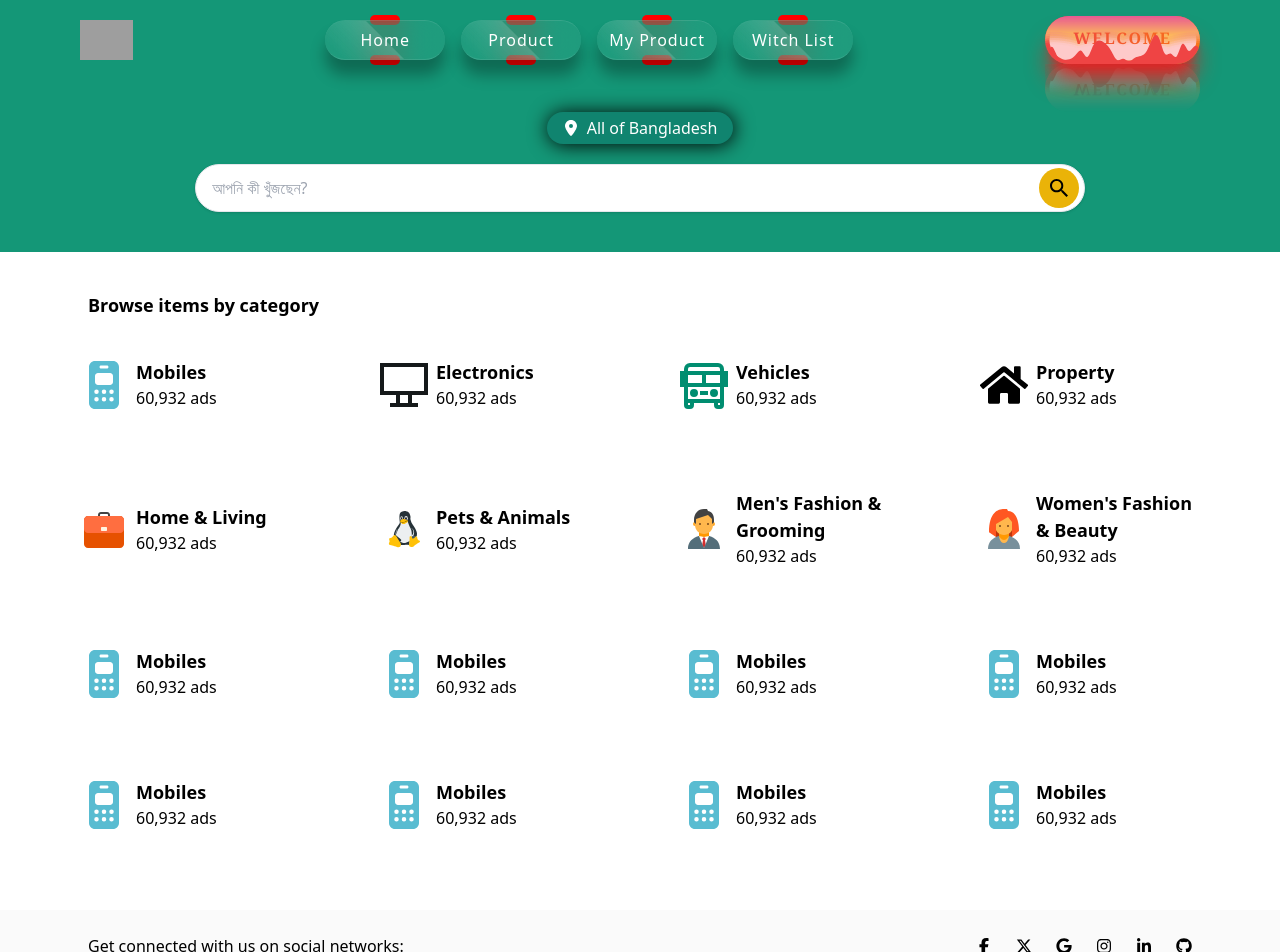
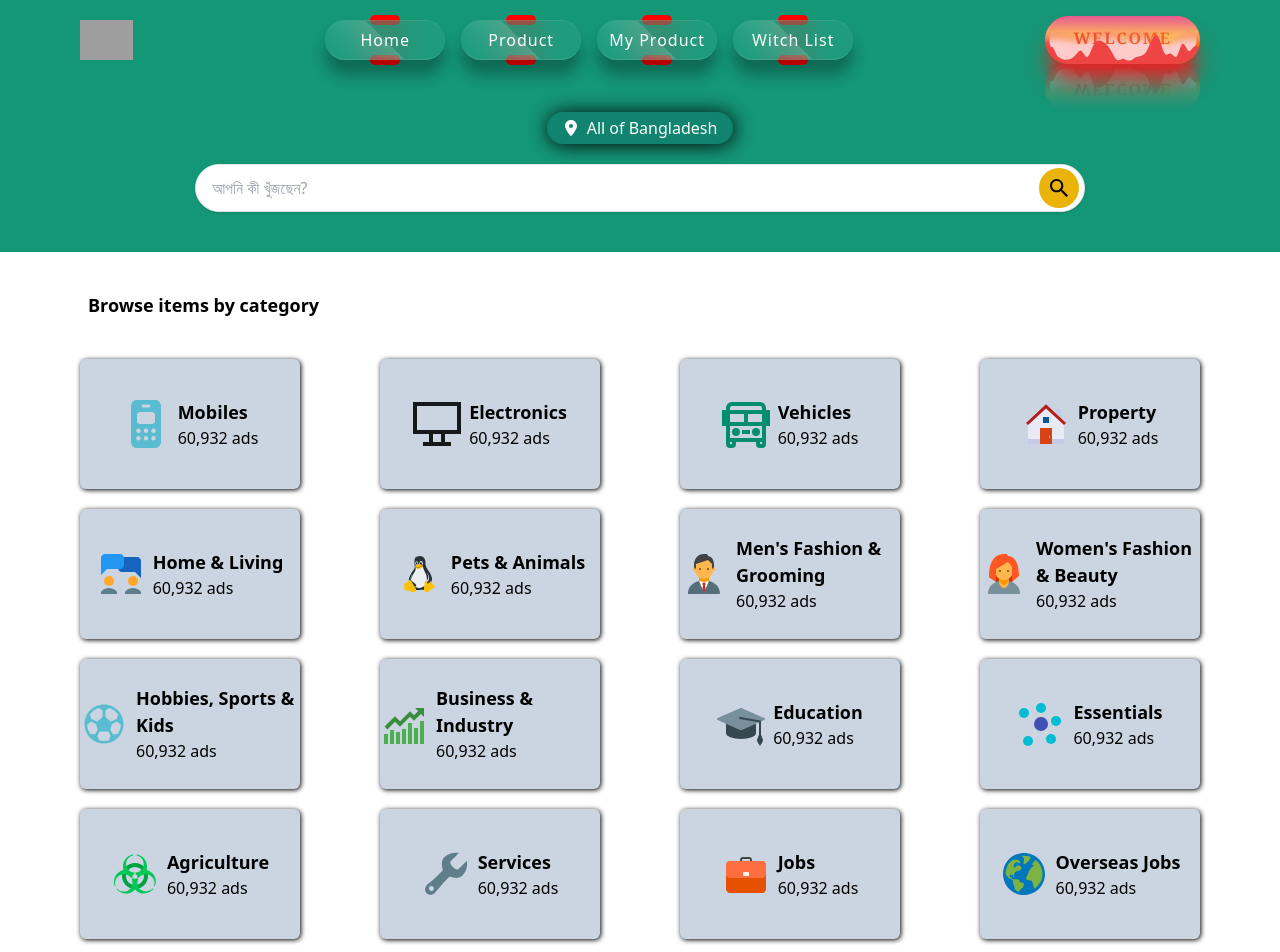
Before and after one commit to sujon-258549/bicroy.com-2, a Next.js app: page / in a window 1280 px wide. Shown: the top 952 px of the page. Built offline with nearby package versions, Linux system fonts and the light colour scheme; grey boxes are pictures that could not be loaded.

Commit message:
card category

```diff
--- a/src/components/Home/Product.tsx
+++ b/src/components/Home/Product.tsx
@@ -1,17 +1,19 @@
 import React from 'react'
 import { FaHome } from 'react-icons/fa'
 import { FaMobileRetro } from 'react-icons/fa6'
-import { FcBriefcase, FcBusinessman, FcBusinesswoman, FcLinux } from 'react-icons/fc'
+import { FcBiohazard, FcBriefcase, FcBullish, FcBusinessman, FcBusinesswoman, FcCollaboration, FcGlobe, FcGraduationCap, FcHome, FcLinux, FcMindMap, FcSupport } from 'react-icons/fc'
 import { GrBus, GrMonitor } from 'react-icons/gr'
+import { IoIosFootball } from 'react-icons/io'
+import './product.css'
 
 const Product = () => {
     return (
         <div className='max-w-6xl mx-auto px-4'>
             <h4 className='text-[18px] font-semibold py-5 md:py-10 ml-2'>Browse items by category</h4>
-            <div className='grid grid-cols-2 md:grid-cols-3 lg:grid-cols-4 gap-5 md:gap-20 pb-10 md:pb-20'>
-                <div className='flex items-center gap-2'>
+            <div className='grid grid-cols-2  md:grid-cols-3 lg:grid-cols-4 gap-5 md:gap-x-20 pb-10 md:pb-20'>
+                <div className='flex card-hover items-center gap-2 bg-slate-300 justify-center py-8 rounded-md ' style={{boxShadow:'1px 1px 5px #000'}}>
                     <div>
-                        <FaMobileRetro className='text-5xl text-[#59BCD1]'></FaMobileRetro>
+                        <FaMobileRetro className='text-4xl md:text-5xl text-[#59BCD1]'></FaMobileRetro>
                     </div>
                     <div>
                         <h4 className='text-[18px] font-semibold'>Mobiles
@@ -19,9 +21,9 @@ const Product = () => {
                         <p className='text-[16px]'> 60,932 ads</p>
                     </div>
                 </div>
-                <div className='flex items-center gap-2'>
+               <div className='flex items-center gap-2 h-[130px]  card-hover bg-slate-300 justify-center py-8 rounded-md ' style={{boxShadow:'1px 1px 5px #000'}}>
                     <div>
-                        <GrMonitor className='text-5xl text-[#15191a]'></GrMonitor>
+                        <GrMonitor className='text-4xl md:text-5xl text-[#15191a]'></GrMonitor>
                     </div>
                     <div>
                         <h4 className='text-[18px] font-semibold'>Electronics
@@ -29,9 +31,9 @@ const Product = () => {
                         <p className='text-[16px]'> 60,932 ads</p>
                     </div>
                 </div>
-                <div className='flex items-center gap-2'>
+               <div className='flex items-center gap-2 h-[130px] card-hover bg-slate-300 justify-center py-8 rounded-md ' style={{boxShadow:'1px 1px 5px #000'}}>
                     <div>
-                        <GrBus className='text-5xl text-[#008D70]'></GrBus>
+                        <GrBus className='text-4xl md:text-5xl text-[#008D70]'></GrBus>
                     </div>
                     <div>
                         <h4 className='text-[18px] font-semibold'>Vehicles
@@ -39,9 +41,9 @@ const Product = () => {
                         <p className='text-[16px]'> 60,932 ads</p>
                     </div>
                 </div>
-                <div className='flex items-center gap-2'>
+               <div className='flex items-center gap-2 h-[130px] card-hover bg-slate-300 justify-center py-8 rounded-md ' style={{boxShadow:'1px 1px 5px #000'}}>
                     <div>
-                        <FaHome className='text-5xl text-[##D95247]'></FaHome>
+                        <FcHome className='text-4xl md:text-5xl text-[##D95247]'></FcHome>
                     </div>
                     <div>
                         <h4 className='text-[18px] font-semibold'>Property
@@ -49,9 +51,9 @@ const Product = () => {
                         <p className='text-[16px]'> 60,932 ads</p>
                     </div>
                 </div>
-                <div className='flex items-center gap-2'>
+               <div className='flex items-center gap-2 h-[130px] card-hover bg-slate-300 justify-center py-8 rounded-md ' style={{boxShadow:'1px 1px 5px #000'}}>
                     <div>
-                        <FcBriefcase className='text-5xl text-[#59BCD1]'></FcBriefcase>
+                        <FcCollaboration className='text-4xl md:text-5xl text-[#59BCD1]'></FcCollaboration>
                     </div>
                     <div>
                         <h4 className='text-[18px] font-semibold'>Home & Living
@@ -59,9 +61,9 @@ const Product = () => {
                         <p className='text-[16px]'> 60,932 ads</p>
                     </div>
                 </div>
-                <div className='flex items-center gap-2'>
+               <div className='flex items-center gap-2 h-[130px] card-hover bg-slate-300 justify-center py-8 rounded-md ' style={{boxShadow:'1px 1px 5px #000'}}>
                     <div>
-                        <FcLinux className='text-5xl text-[#59BCD1]'></FcLinux>
+                        <FcLinux className='text-4xl md:text-5xl text-[#59BCD1]'></FcLinux>
                     </div>
                     <div>
                         <h4 className='text-[18px] font-semibold'>Pets & Animals
@@ -69,9 +71,9 @@ const Product = () => {
                         <p className='text-[16px]'> 60,932 ads</p>
                     </div>
                 </div>
-                <div className='flex items-center gap-2'>
+               <div className='flex items-center gap-2 h-[130px] card-hover bg-slate-300 justify-center py-8 rounded-md ' style={{boxShadow:'1px 1px 5px #000'}}>
                     <div>
-                        <FcBusinessman className='text-5xl text-[#59BCD1]'></FcBusinessman>
+                        <FcBusinessman className='text-4xl md:text-5xl text-[#59BCD1]'></FcBusinessman>
                     </div>
                     <div>
                         <h4 className='text-[18px] font-semibold'>Men's Fashion & Grooming
@@ -79,9 +81,9 @@ const Product = () => {
                         <p className='text-[16px]'> 60,932 ads</p>
                     </div>
                 </div>
-                <div className='flex items-center gap-2'>
+               <div className='flex items-center gap-2 h-[130px] card-hover bg-slate-300 justify-center py-8 rounded-md ' style={{boxShadow:'1px 1px 5px #000'}}>
                     <div>
-                        <FcBusinesswoman className='text-5xl text-[#59BCD1]'></FcBusinesswoman>
+                        <FcBusinesswoman className='text-4xl md:text-5xl text-[#59BCD1]'></FcBusinesswoman>
                     </div>
                     <div>
                         <h4 className='text-[18px] font-semibold'>Women's Fashion & Beauty
@@ -89,82 +91,83 @@ const Product = () => {
                         <p className='text-[16px]'> 60,932 ads</p>
                     </div>
                 </div>
-                <div className='flex items-center gap-2'>
+               <div className='flex items-center gap-2 h-[130px] card-hover bg-slate-300 justify-center py-8 rounded-md ' style={{boxShadow:'1px 1px 5px #000'}}>
                     <div>
-                        <FaMobileRetro className='text-5xl text-[#59BCD1]'></FaMobileRetro>
+                        <IoIosFootball className='text-4xl md:text-5xl text-[#59BCD1]'></IoIosFootball>
                     </div>
                     <div>
-                        <h4 className='text-[18px] font-semibold'>Mobiles
+                        <h4 className='text-[18px] font-semibold'>Hobbies, Sports & Kids
                         </h4>
                         <p className='text-[16px]'> 60,932 ads</p>
                     </div>
                 </div>
-                <div className='flex items-center gap-2'>
+               <div className='flex items-center gap-2 h-[130px] card-hover bg-slate-300 justify-center py-8 rounded-md ' style={{boxShadow:'1px 1px 5px #000'}}>
                     <div>
-                        <FaMobileRetro className='text-5xl text-[#59BCD1]'></FaMobileRetro>
+                        <FcBullish className='text-4xl md:text-5xl text-[#59BCD1]'></FcBullish>
                     </div>
                     <div>
-                        <h4 className='text-[18px] font-semibold'>Mobiles
+                        <h4 className='text-[18px] font-semibold'>Business & Industry
                         </h4>
                         <p className='text-[16px]'> 60,932 ads</p>
                     </div>
                 </div>
-                <div className='flex items-center gap-2'>
+               <div className='flex items-center gap-2 h-[130px] card-hover bg-slate-300 justify-center py-8 rounded-md ' style={{boxShadow:'1px 1px 5px #000'}}>
                     <div>
-                        <FaMobileRetro className='text-5xl text-[#59BCD1]'></FaMobileRetro>
+                        <FcGraduationCap className='text-4xl md:text-5xl text-[#59BCD1]'></FcGraduationCap>
                     </div>
                     <div>
-                        <h4 className='text-[18px] font-semibold'>Mobiles
+                        <h4 className='text-[18px] font-semibold'>Education
                         </h4>
                         <p className='text-[16px]'> 60,932 ads</p>
                     </div>
                 </div>
-                <div className='flex items-center gap-2'>
+               <div className='flex items-center gap-2 h-[130px] card-hover bg-slate-300 justify-center py-8 rounded-md ' style={{boxShadow:'1px 1px 5px #000'}}>
                     <div>
-                        <FaMobileRetro className='text-5xl text-[#59BCD1]'></FaMobileRetro>
+                        <FcMindMap className='text-4xl md:text-5xl text-[#59BCD1]'></FcMindMap>
                     </div>
                     <div>
-                        <h4 className='text-[18px] font-semibold'>Mobiles
+                        <h4 className='text-[18px] font-semibold'>Essentials
                         </h4>
                         <p className='text-[16px]'> 60,932 ads</p>
                     </div>
                 </div>
-                <div className='flex items-center gap-2'>
+               <div className='flex items-center gap-2 h-[130px] card-hover bg-slate-300 justify-center py-8 rounded-md ' style={{boxShadow:'1px 1px 5px #000'}}>
                     <div>
-                        <FaMobileRetro className='text-5xl text-[#59BCD1]'></FaMobileRetro>
+                        <FcBiohazard className='text-4xl md:text-5xl text-[#59BCD1]'></FcBiohazard>
                     </div>
                     <div>
-                        <h4 className='text-[18px] font-semibold'>Mobiles
+                        <h4 className='text-[18px] font-semibold'>Agriculture
                         </h4>
                         <p className='text-[16px]'> 60,932 ads</p>
                     </div>
                 </div>
-                <div className='flex items-center gap-2'>
+               <div className='flex items-center gap-2 h-[130px] card-hover bg-slate-300 justify-center py-8 rounded-md ' style={{boxShadow:'1px 1px 5px #000'}}>
                     <div>
-                        <FaMobileRetro className='text-5xl text-[#59BCD1]'></FaMobileRetro>
+                        <FcSupport className='text-4xl md:text-5xl text-[#59BCD1]'></FcSupport>
                     </div>
                     <div>
-                        <h4 className='text-[18px] font-semibold'>Mobiles
+                        <h4 className='text-[18px] font-semibold'>Services
                         </h4>
                         <p className='text-[16px]'> 60,932 ads</p>
                     </div>
                 </div>
-                <div className='flex items-center gap-2'>
+               <div className='flex items-center gap-2 h-[130px] card-hover bg-slate-300 justify-center py-8 rounded-md ' style={{boxShadow:'1px 1px 5px #000'}}>
                     <div>
-                        <FaMobileRetro className='text-5xl text-[#59BCD1]'></FaMobileRetro>
+                    <FcBriefcase className='text-4xl md:text-5xl text-[#59BCD1]'></FcBriefcase>
+
                     </div>
                     <div>
-                        <h4 className='text-[18px] font-semibold'>Mobiles
+                        <h4 className='text-[18px] font-semibold'>Jobs
                         </h4>
                         <p className='text-[16px]'> 60,932 ads</p>
                     </div>
                 </div>
-                <div className='flex items-center gap-2'>
+               <div className='flex items-center gap-2 h-[130px] card-hover bg-slate-300 justify-center py-8 rounded-md ' style={{boxShadow:'1px 1px 5px #000'}}>
                     <div>
-                        <FaMobileRetro className='text-5xl text-[#59BCD1]'></FaMobileRetro>
+                        <FcGlobe className='text-4xl md:text-5xl text-[#59BCD1]'></FcGlobe>
                     </div>
                     <div>
-                        <h4 className='text-[18px] font-semibold'>Mobiles
+                        <h4 className='text-[18px] font-semibold'>Overseas Jobs
                         </h4>
                         <p className='text-[16px]'> 60,932 ads</p>
                     </div>
--- /dev/null
+++ b/src/components/Home/product.css
@@ -0,0 +1,40 @@
+/* From Uiverse.io by Yaseen549 */
+.prodect-cards {
+    border-radius: 30px;
+    background: #212121;
+    box-shadow: 15px 15px 30px rgb(25, 25, 25),
+        -15px -15px 30px rgb(60, 60, 60);
+}
+
+.card-hover {
+    position: relative;
+    z-index: 1;
+}
+
+.card-hover::before {
+    content: '';
+    position: absolute;
+    top: 0;
+    left: 0;
+    width: 100%;
+    height: 100%;
+    background: linear-gradient(90deg, #044b6c, #2dc298);
+    z-index: -1;
+    opacity: 0;
+    transition: opacity 0.3s ease-in-out;
+    border-radius: inherit; /* Match border radius if needed */
+}
+
+.card-hover:hover::before {
+    opacity: 1;
+    box-shadow: 0px 4px 15px rgba(0, 0, 0, 0.2); /* Optional to add a regular shadow */
+}
+
+/*
+.card-hover:hover::before {
+    background: linear-gradient(90deg, #03a9f4, #f441a5);
+    filter: blur(1.2em);
+  }
+  .card-hover:active::before {
+    filter: blur(0.2em);
+  } */
```
